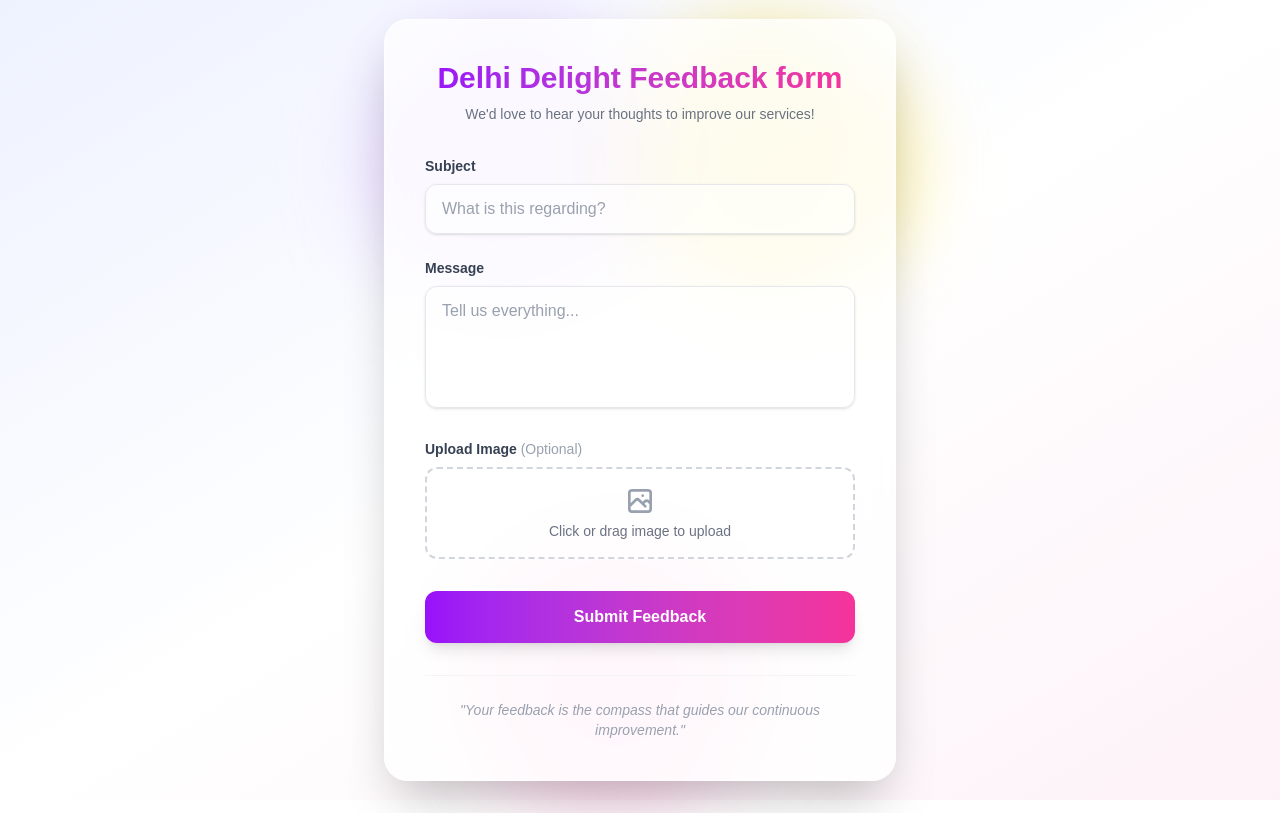
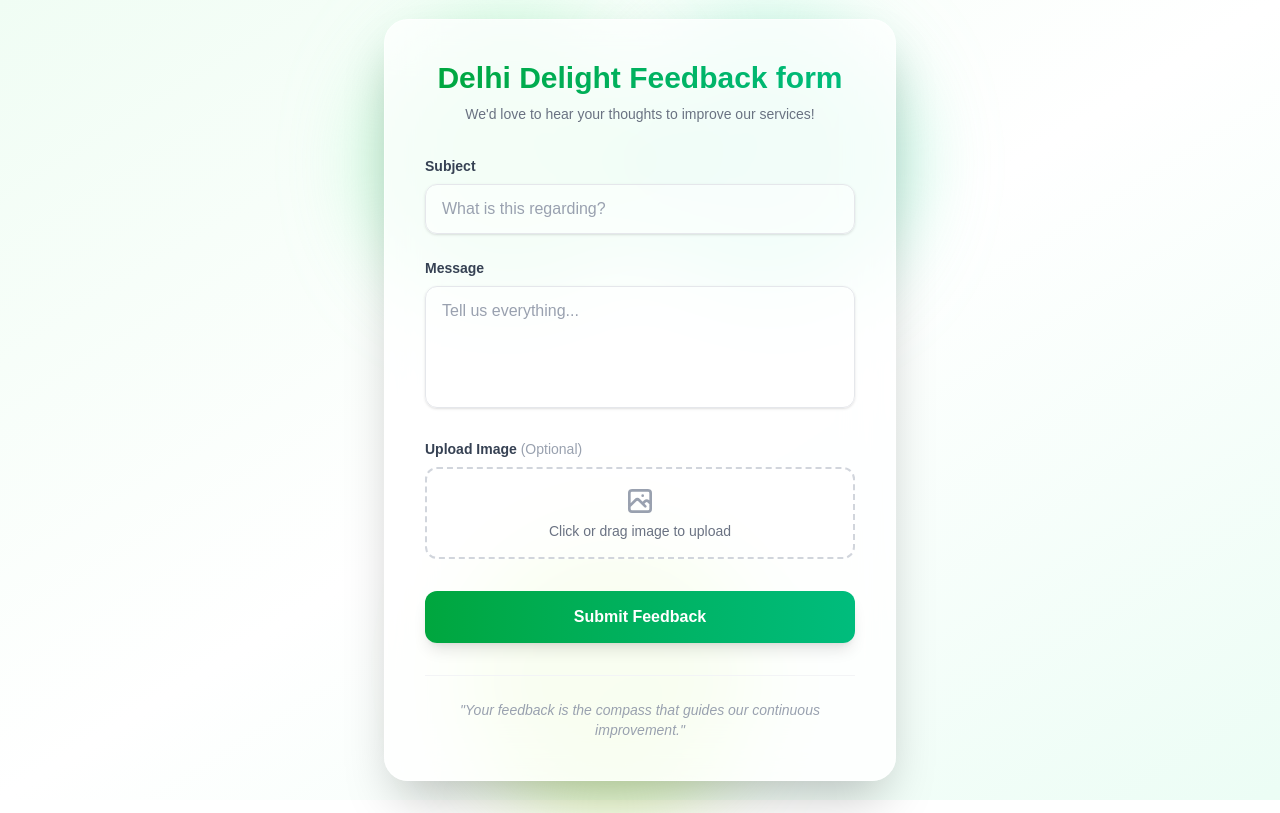
Before and after one commit to saurabhkuriyal/Checkpoint, a Next.js app: page /mess/QRCodeform in a window 1280 px wide. Built offline with nearby package versions, Linux system fonts and the light colour scheme.

Commit message:
resolving  deployment error

```diff
--- a/app/mess/QRCodeform/page.tsx
+++ b/app/mess/QRCodeform/page.tsx
@@ -5,7 +5,7 @@ import { QRCodeForm } from '../../../component/mess/QRCodeForm';
 
 export default function QRCodeFormPage() {
   return (
-    <div className="min-h-screen bg-gradient-to-br from-indigo-50 via-white to-pink-50 flex items-center justify-center p-4">
+    <div className="min-h-screen bg-gradient-to-br from-green-50 via-white to-emerald-50 flex items-center justify-center p-4">
       <QRCodeForm />
     </div>
   );
--- a/component/mess/QRCodeForm.tsx
+++ b/component/mess/QRCodeForm.tsx
@@ -10,13 +10,13 @@ export const QRCodeForm: React.FC = () => {
   return (
     <div className="relative w-full max-w-lg">
       {/* Background glowing effects for premium look */}
-      <div className="absolute top-0 -left-4 w-72 h-72 bg-purple-300 rounded-full mix-blend-multiply filter blur-2xl opacity-30 animate-pulse"></div>
-      <div className="absolute top-0 -right-4 w-72 h-72 bg-yellow-300 rounded-full mix-blend-multiply filter blur-2xl opacity-30 animate-pulse" style={{ animationDelay: '2s' }}></div>
-      <div className="absolute -bottom-8 left-20 w-72 h-72 bg-pink-300 rounded-full mix-blend-multiply filter blur-2xl opacity-30 animate-pulse" style={{ animationDelay: '4s' }}></div>
+      <div className="absolute top-0 -left-4 w-72 h-72 bg-green-300 rounded-full mix-blend-multiply filter blur-2xl opacity-30 animate-pulse"></div>
+      <div className="absolute top-0 -right-4 w-72 h-72 bg-emerald-300 rounded-full mix-blend-multiply filter blur-2xl opacity-30 animate-pulse" style={{ animationDelay: '2s' }}></div>
+      <div className="absolute -bottom-8 left-20 w-72 h-72 bg-lime-300 rounded-full mix-blend-multiply filter blur-2xl opacity-30 animate-pulse" style={{ animationDelay: '4s' }}></div>
 
       <form onSubmit={handleSubmit} className="relative bg-white/80 backdrop-blur-xl border border-white/50 p-8 sm:p-10 rounded-3xl shadow-2xl space-y-8">
         <div className="text-center">
-          <h2 className="text-3xl font-extrabold text-transparent bg-clip-text bg-gradient-to-r from-purple-600 to-pink-500">
+          <h2 className="text-3xl font-extrabold text-transparent bg-clip-text bg-gradient-to-r from-green-600 to-emerald-500">
             Delhi Delight Feedback form
           </h2>
           <p className="mt-2 text-gray-500 text-sm">We'd love to hear your thoughts to improve our services!</p>
@@ -32,7 +32,7 @@ export const QRCodeForm: React.FC = () => {
               value={formData.subject}
               onChange={handleTextChange}
               required
-              className="w-full px-4 py-3 bg-white/50 border border-gray-200 rounded-xl text-gray-800 placeholder-gray-400 focus:outline-none focus:ring-2 focus:ring-purple-500 focus:border-transparent transition-all duration-200 shadow-sm"
+              className="w-full px-4 py-3 bg-white/50 border border-gray-200 rounded-xl text-gray-800 placeholder-gray-400 focus:outline-none focus:ring-2 focus:ring-green-500 focus:border-transparent transition-all duration-200 shadow-sm"
               placeholder="What is this regarding?"
             />
           </div>
@@ -46,14 +46,14 @@ export const QRCodeForm: React.FC = () => {
               onChange={handleTextChange}
               required
               rows={4}
-              className="w-full px-4 py-3 bg-white/50 border border-gray-200 rounded-xl text-gray-800 placeholder-gray-400 focus:outline-none focus:ring-2 focus:ring-purple-500 focus:border-transparent transition-all duration-200 shadow-sm resize-none"
+              className="w-full px-4 py-3 bg-white/50 border border-gray-200 rounded-xl text-gray-800 placeholder-gray-400 focus:outline-none focus:ring-2 focus:ring-green-500 focus:border-transparent transition-all duration-200 shadow-sm resize-none"
               placeholder="Tell us everything..."
             />
           </div>
 
           <div className="space-y-2">
             <label htmlFor="image" className="block text-sm font-semibold text-gray-700">Upload Image <span className="text-gray-400 font-normal">(Optional)</span></label>
-            <div className="relative border-2 border-dashed border-gray-300 rounded-xl p-4 hover:border-purple-500 transition-colors bg-white/50">
+            <div className="relative border-2 border-dashed border-gray-300 rounded-xl p-4 hover:border-green-500 transition-colors bg-white/50">
               <input
                 type="file"
                 id="image"
@@ -77,7 +77,7 @@ export const QRCodeForm: React.FC = () => {
         <button
           type="submit"
           disabled={isSubmitting}
-          className="w-full py-3.5 px-4 bg-gradient-to-r from-purple-600 to-pink-500 hover:from-purple-700 hover:to-pink-600 text-white font-bold rounded-xl shadow-lg transform hover:-translate-y-0.5 hover:shadow-xl transition-all duration-200 focus:outline-none focus:ring-2 focus:ring-offset-2 focus:ring-purple-500 disabled:opacity-70 disabled:cursor-not-allowed disabled:transform-none flex justify-center items-center gap-2"
+          className="w-full py-3.5 px-4 bg-gradient-to-r from-green-600 to-emerald-500 hover:from-green-700 hover:to-emerald-600 text-white font-bold rounded-xl shadow-lg transform hover:-translate-y-0.5 hover:shadow-xl transition-all duration-200 focus:outline-none focus:ring-2 focus:ring-offset-2 focus:ring-green-500 disabled:opacity-70 disabled:cursor-not-allowed disabled:transform-none flex justify-center items-center gap-2"
         >
           {isSubmitting ? (
             <>
@@ -100,7 +100,7 @@ export const QRCodeForm: React.FC = () => {
       {isSuccess && (
         <div className="fixed inset-0 z-50 flex items-center justify-center p-4 bg-black/60 backdrop-blur-sm transition-opacity">
           <div className="bg-white rounded-3xl p-8 max-w-sm w-full shadow-2xl transform scale-100 transition-transform flex flex-col items-center text-center">
-            <div className="w-28 h-28 bg-purple-50 rounded-full flex items-center justify-center mb-6 border-4 border-white shadow-inner">
+            <div className="w-28 h-28 bg-green-50 rounded-full flex items-center justify-center mb-6 border-4 border-white shadow-inner">
               <Image
                 src="/backpackers.png"
                 alt="Success"
@@ -113,7 +113,7 @@ export const QRCodeForm: React.FC = () => {
             <p className="text-gray-500 mb-8">Your feedback has been successfully submitted. We appreciate your input!</p>
             <button
               onClick={closeSuccessModal}
-              className="w-full py-3 px-4 bg-gradient-to-r from-purple-600 to-pink-500 hover:from-purple-700 hover:to-pink-600 text-white font-semibold rounded-xl transition-colors shadow-md"
+              className="w-full py-3 px-4 bg-gradient-to-r from-green-600 to-emerald-500 hover:from-green-700 hover:to-emerald-600 text-white font-semibold rounded-xl transition-colors shadow-md"
             >
               Close
             </button>
```
